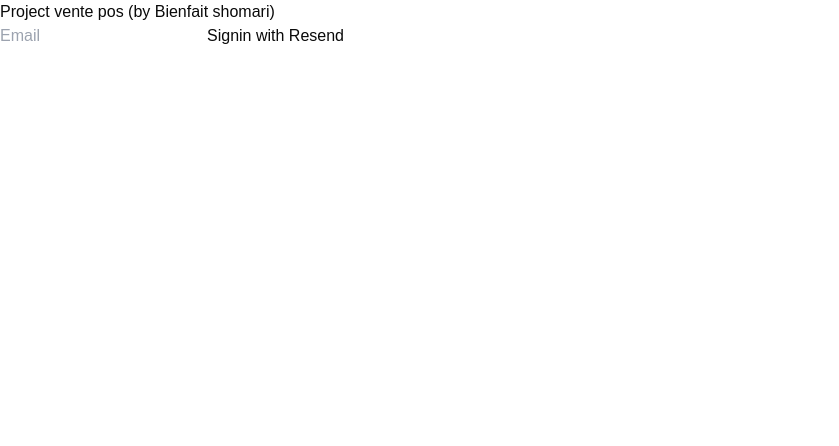
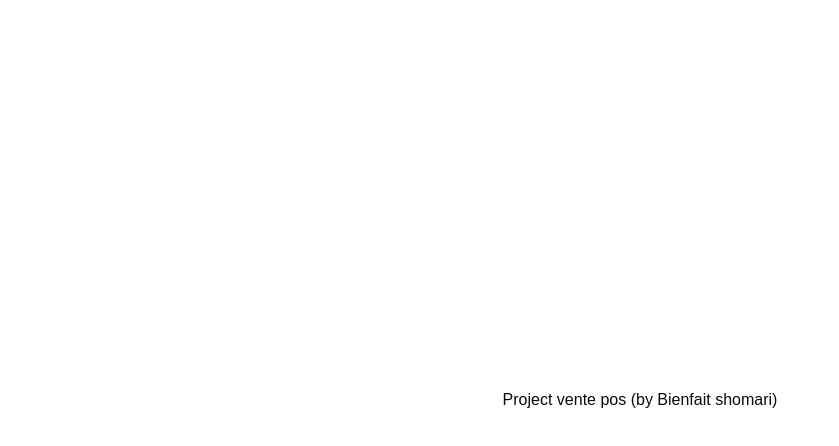
Before and after one commit to bienfaitshm/vente-pos, a Next.js app: page / in a window 1280 px wide. Shown: the top 446 px of the page, without its empty margins (0-839 px from the left). Built offline with nearby package versions, Linux system fonts and the light colour scheme; no server answers.

Commit message:
feat: remove content in home page

```diff
--- a/src/app/page.tsx
+++ b/src/app/page.tsx
@@ -1,19 +1,7 @@
-import { signIn } from "@/auth";
 export default function Home() {
   return (
-    <div className="">
+    <div className="h-screen flex justify-center items-center">
       <h1>Project vente pos (by Bienfait shomari)</h1>
-      <div>
-        <form
-          action={async (formData) => {
-            "use server";
-            await signIn("resend", formData);
-          }}
-        >
-          <input type="text" name="email" placeholder="Email" />
-          <button type="submit">Signin with Resend</button>
-        </form>
-      </div>
     </div>
   );
 }
```
